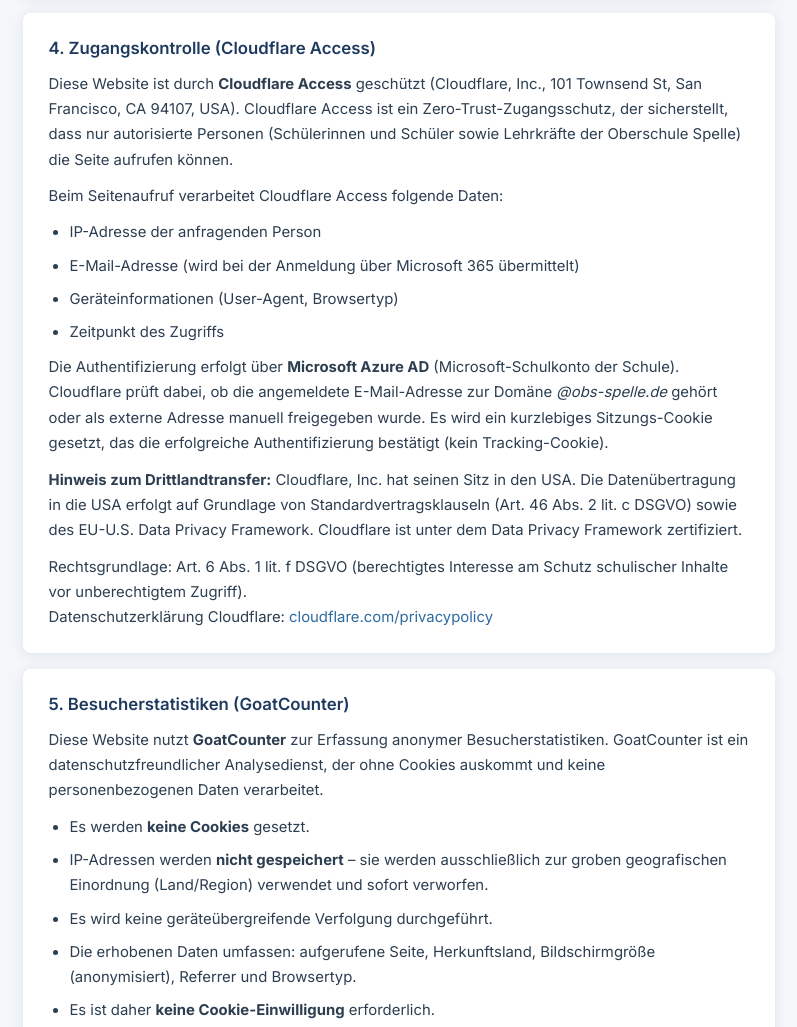
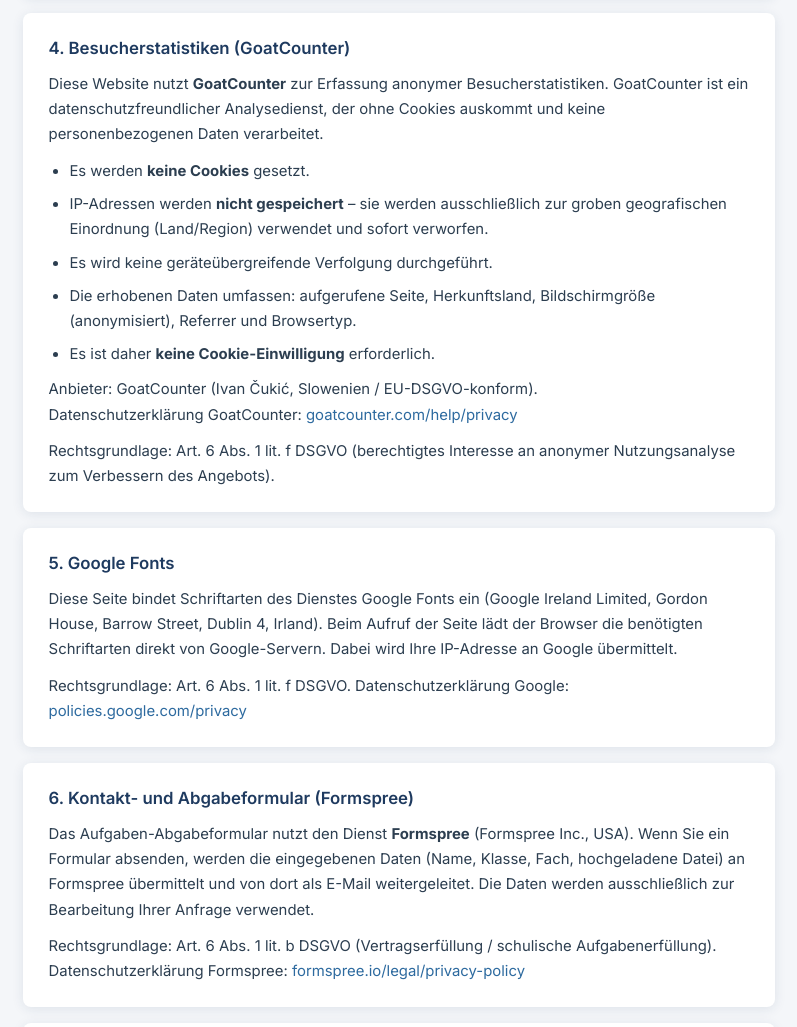
Before and after one commit to LehrerHer/lehrer-homepage, a plain HTML site: page datenschutz.html in a window 1280 px wide. Shown: the part 886-1913 px from the top of the page, without its empty margins (241-1038 px from the left). Drawn offline with Linux system fonts and the light colour scheme.

Commit message:
Revert "Datenschutz: Cloudflare Access (Abschnitt 4) ergänzt, Abschnitte neu nummeriert"
This reverts commit 59e54a1d84f9505a14a22d89854d8e1e7f2068f7.

```diff
--- a/datenschutz.html
+++ b/datenschutz.html
@@ -86,51 +86,9 @@
                     </p>
                 </div>
 
-                <!-- 4. Cloudflare Access -->
+                <!-- 4. GoatCounter Analytics -->
                 <div class="legal-block">
-                    <h2>4. Zugangskontrolle (Cloudflare Access)</h2>
-                    <p>
-                        Diese Website ist durch <strong>Cloudflare Access</strong> geschützt
-                        (Cloudflare, Inc., 101 Townsend St, San Francisco, CA 94107, USA).
-                        Cloudflare Access ist ein Zero-Trust-Zugangsschutz, der sicherstellt,
-                        dass nur autorisierte Personen (Schülerinnen und Schüler sowie Lehrkräfte
-                        der Oberschule Spelle) die Seite aufrufen können.
-                    </p>
-                    <p>Beim Seitenaufruf verarbeitet Cloudflare Access folgende Daten:</p>
-                    <ul class="legal-liste">
-                        <li>IP-Adresse der anfragenden Person</li>
-                        <li>E-Mail-Adresse (wird bei der Anmeldung über Microsoft 365 übermittelt)</li>
-                        <li>Geräteinformationen (User-Agent, Browsertyp)</li>
-                        <li>Zeitpunkt des Zugriffs</li>
-                    </ul>
-                    <p>
-                        Die Authentifizierung erfolgt über <strong>Microsoft Azure AD</strong>
-                        (Microsoft-Schulkonto der Schule). Cloudflare prüft dabei, ob die
-                        angemeldete E-Mail-Adresse zur Domäne <em>@obs-spelle.de</em> gehört oder
-                        als externe Adresse manuell freigegeben wurde. Es wird ein
-                        kurzlebiges Sitzungs-Cookie gesetzt, das die erfolgreiche Authentifizierung
-                        bestätigt (kein Tracking-Cookie).
-                    </p>
-                    <p>
-                        <strong>Hinweis zum Drittlandtransfer:</strong> Cloudflare, Inc. hat seinen
-                        Sitz in den USA. Die Datenübertragung in die USA erfolgt auf Grundlage von
-                        Standardvertragsklauseln (Art. 46 Abs. 2 lit. c DSGVO) sowie des
-                        EU-U.S. Data Privacy Framework. Cloudflare ist unter dem Data Privacy
-                        Framework zertifiziert.
-                    </p>
-                    <p>
-                        Rechtsgrundlage: Art. 6 Abs. 1 lit. f DSGVO (berechtigtes Interesse am
-                        Schutz schulischer Inhalte vor unberechtigtem Zugriff).<br>
-                        Datenschutzerklärung Cloudflare:
-                        <a href="https://www.cloudflare.com/privacypolicy/" target="_blank" rel="noopener noreferrer">
-                            cloudflare.com/privacypolicy
-                        </a>
-                    </p>
-                </div>
-
-                <!-- 5. GoatCounter Analytics -->
-                <div class="legal-block">
-                    <h2>5. Besucherstatistiken (GoatCounter)</h2>
+                    <h2>4. Besucherstatistiken (GoatCounter)</h2>
                     <p>
                         Diese Website nutzt <strong>GoatCounter</strong> zur Erfassung anonymer
                         Besucherstatistiken. GoatCounter ist ein datenschutzfreundlicher
@@ -160,9 +118,9 @@
                     </p>
                 </div>
 
-                <!-- 6. Google Fonts -->
+                <!-- 5. Google Fonts -->
                 <div class="legal-block">
-                    <h2>6. Google Fonts</h2>
+                    <h2>5. Google Fonts</h2>
                     <p>
                         Diese Seite bindet Schriftarten des Dienstes Google Fonts ein
                         (Google Ireland Limited, Gordon House, Barrow Street, Dublin 4, Irland).
@@ -178,9 +136,9 @@
                     </p>
                 </div>
 
-                <!-- 7. Formspree (Kontaktformular / Abgabe) -->
+                <!-- 6. Formspree (Kontaktformular / Abgabe) -->
                 <div class="legal-block">
-                    <h2>7. Kontakt- und Abgabeformular (Formspree)</h2>
+                    <h2>6. Kontakt- und Abgabeformular (Formspree)</h2>
                     <p>
                         Das Aufgaben-Abgabeformular nutzt den Dienst <strong>Formspree</strong>
                         (Formspree Inc., USA). Wenn Sie ein Formular absenden, werden die
@@ -197,9 +155,9 @@
                     </p>
                 </div>
 
-                <!-- 8. Schülerblog / Lernkolosseum -->
+                <!-- 7. Schülerblog / Lernkolosseum -->
                 <div class="legal-block">
-                    <h2>8. Schülerblog und Lernkolosseum</h2>
+                    <h2>7. Schülerblog und Lernkolosseum</h2>
                     <p>
                         Im Schülerblog können Beiträge (Texte, Bilder) eingereicht und nach
                         Prüfung veröffentlicht werden. Im Lernkolosseum können Schülerinnen
@@ -215,9 +173,9 @@
                     </p>
                 </div>
 
-                <!-- 9. Betroffenenrechte -->
+                <!-- 8. Betroffenenrechte -->
                 <div class="legal-block">
-                    <h2>9. Ihre Rechte</h2>
+                    <h2>8. Ihre Rechte</h2>
                     <p>Sie haben das Recht auf:</p>
                     <ul class="legal-liste">
                         <li><strong>Auskunft</strong> (Art. 15 DSGVO) über gespeicherte Daten</li>
```
